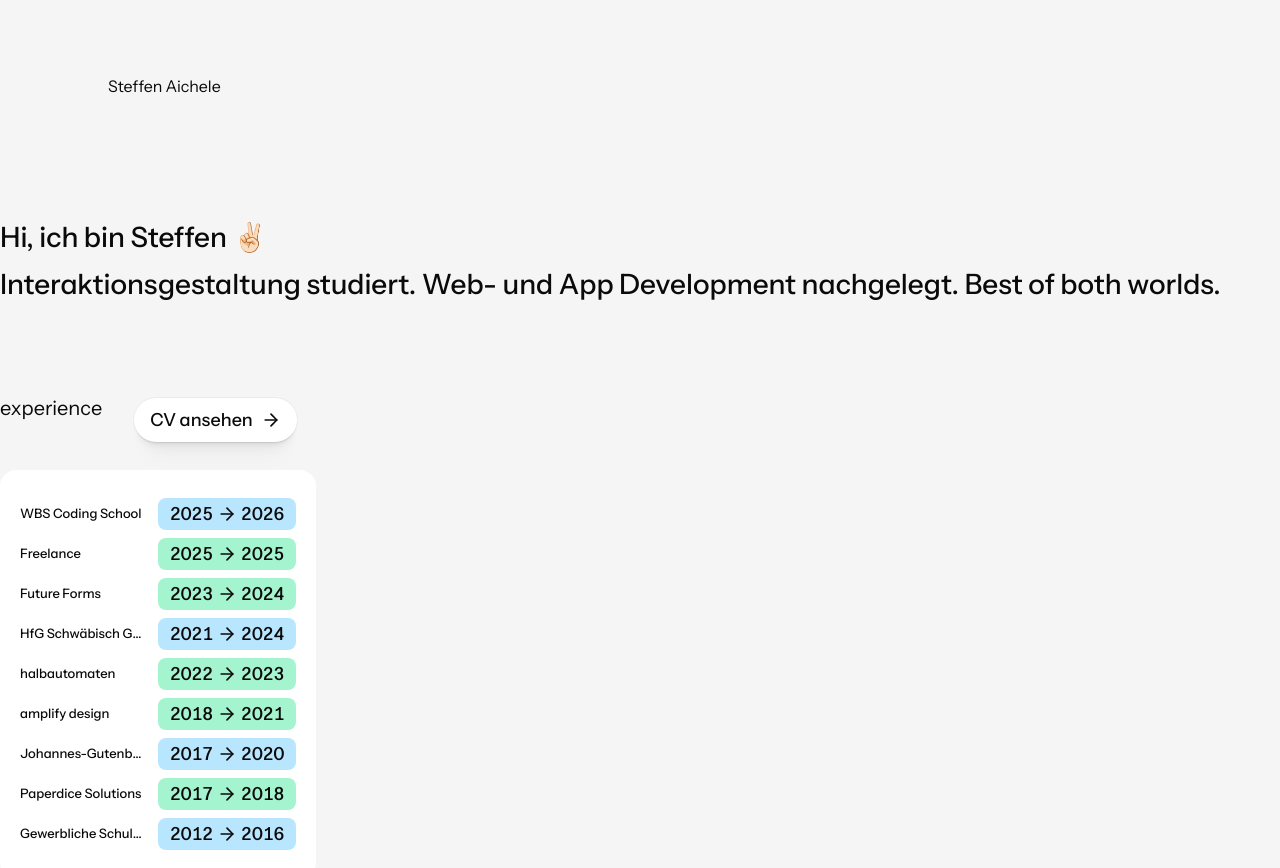
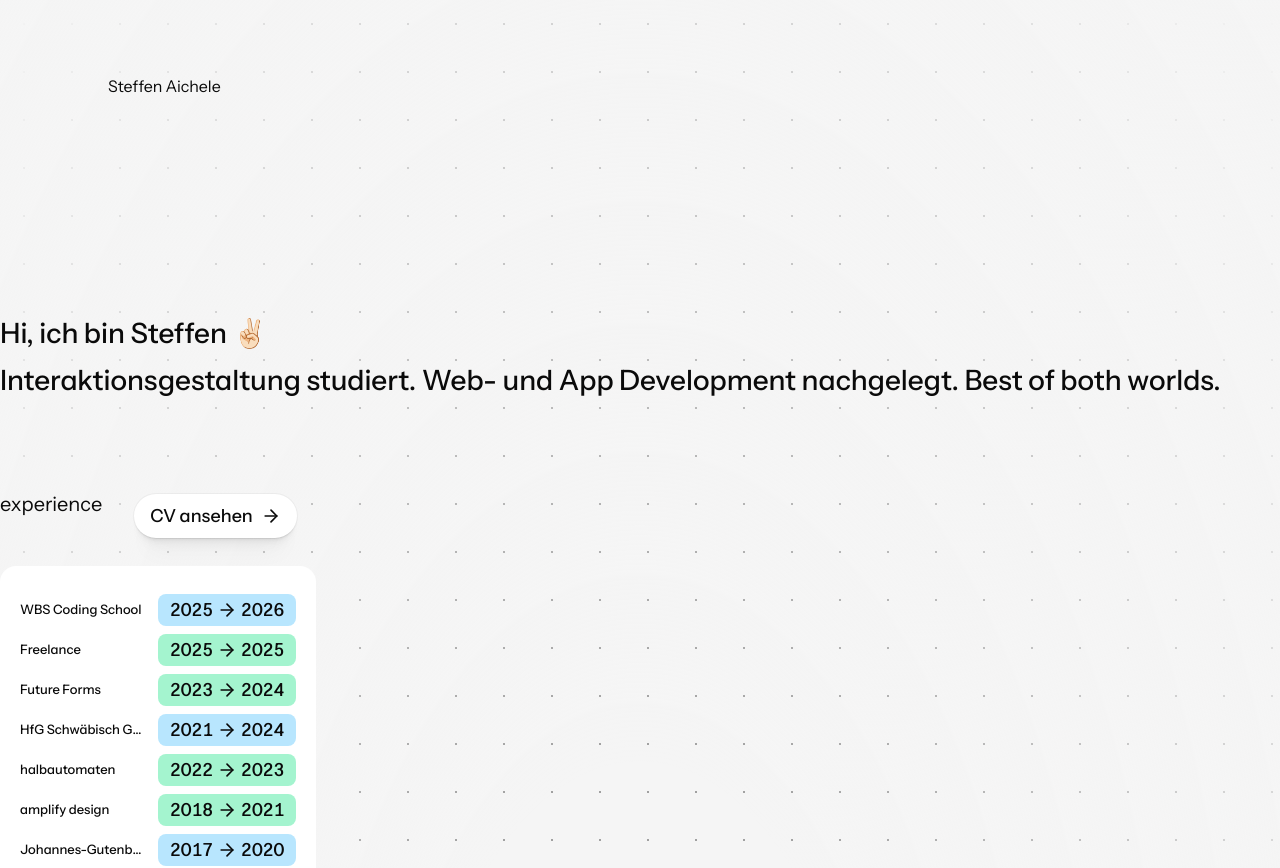
Before and after one commit to steffenaichele/portfolio, a Next.js app: page / in a window 1280 px wide. Shown: the top 868 px of the page. Built offline with nearby package versions, Linux system fonts and the light colour scheme; what @toolwind/corner-shape would draw is missing.

Commit message:
feat: add BGGrid component and integrate into Home page

```diff
--- /dev/null
+++ b/src/app/components/BGGrid.tsx
@@ -0,0 +1,26 @@
+"use client";
+
+import { useEffect, useState } from "react";
+
+const BGGrid = () => {
+	const [padding, setPadding] = useState(0);
+
+	useEffect(() => {
+		const readPadding = () => {
+			const value = getComputedStyle(document.documentElement)
+				.getPropertyValue("--padding")
+				.trim();
+			setPadding(parseInt(value));
+		};
+
+		readPadding();
+		window.addEventListener("resize", readPadding);
+		return () => window.removeEventListener("resize", readPadding);
+	}, []);
+
+	console.log("Padding:", padding);
+
+	return <div></div>;
+};
+
+export default BGGrid;
--- a/src/app/page.tsx
+++ b/src/app/page.tsx
@@ -1,11 +1,12 @@
 import HeroSection from "./components/HeroSection";
 import ProjectsSection from "./components/ProjectsSection";
 import CVSection from "./components/CVSection";
+import BGGrid from "./components/BGGrid";
 
 export default function Home() {
 	return (
-		<main
-			className="bg-(--color-bg-elevated) flex flex-col gap-24 pb-24 rounded-bl-squircle-lg rounded-br-squircle-lg corner-squircle">
+		<main className="bg-(--color-bg-elevated) bg-pattern flex flex-col gap-24 pb-24 rounded-bl-squircle-lg rounded-br-squircle-lg corner-squircle">
+			<BGGrid />
 			<HeroSection />
 			<CVSection />
 			<ProjectsSection />
```
